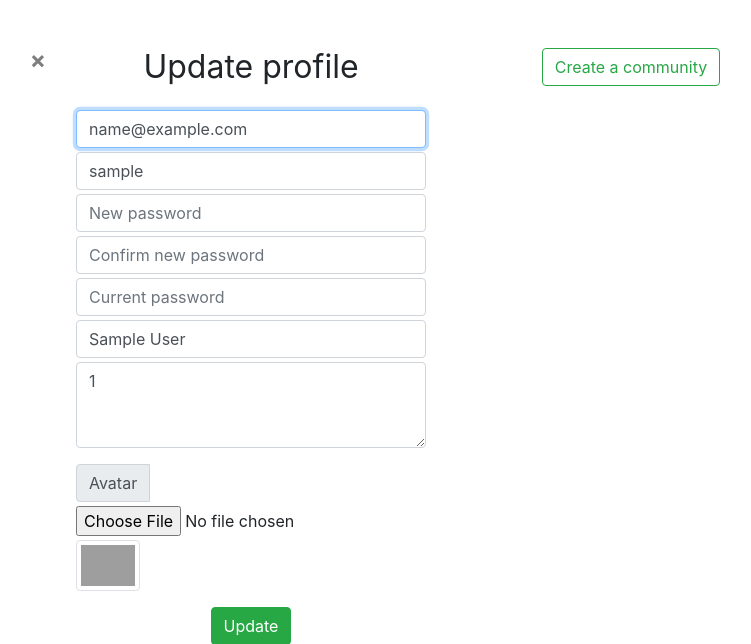
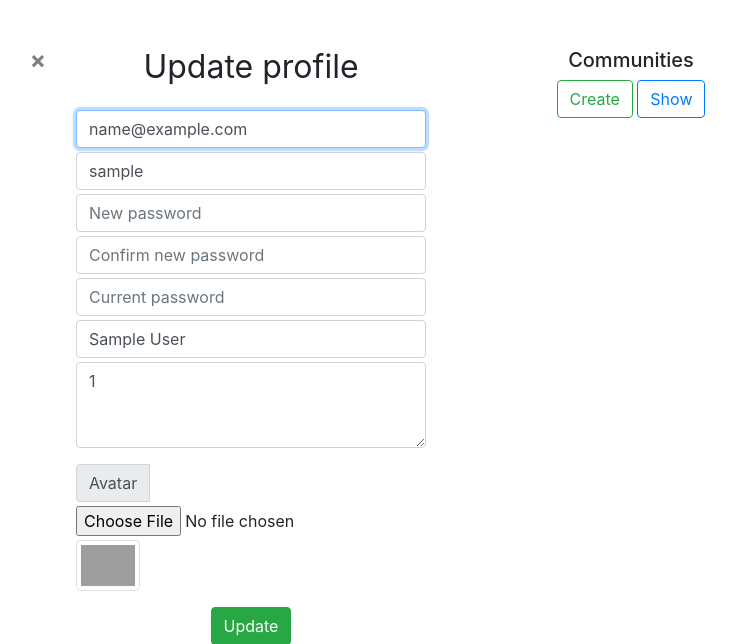
Before and after one commit to TimJevsenak/reddit-clone, a PHP site: page /profile.php in a window 1280 px wide. Shown: the top 644 px of the page, without its empty margins (389-1140 px from the left). Run offline with PHP 8.4, Linux system fonts and the light colour scheme; the visitor is signed in with stand-in values (Sample User, id 1); some libraries are stand-ins or nearby versions; grey boxes are pictures that could not be loaded.

Commit message:
Started community show.php

```diff
--- a/profile.php
+++ b/profile.php
@@ -53,7 +53,11 @@ include_once './database.php';
             </form>
         </div>
         <div class="col-4 text-center mt-5">
-            <a href="community_create.php"><button type="button" class="btn btn-outline-success">Create a community</button></a>
+            <div>
+                <h5>Communities</h5>
+                <a href="community_create.php"><button type="button" class="btn btn-outline-success">Create</button></a>
+                <a href="community_show.php"><button type="button" class="btn btn-outline-primary">Show</button></a>
+            </div>
         </div>
     </div>
 </div>
```
Also changed, not shown: community_show.php (added).
